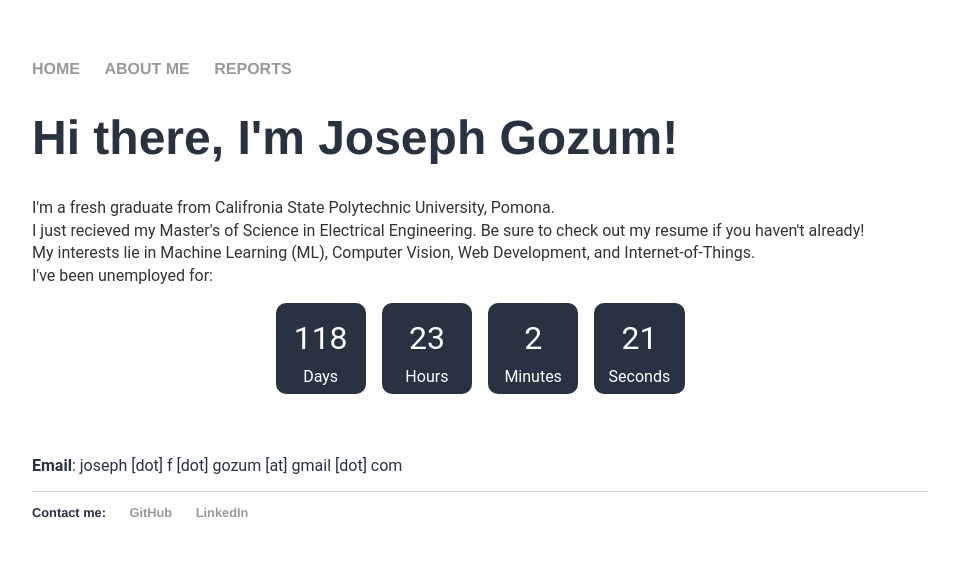
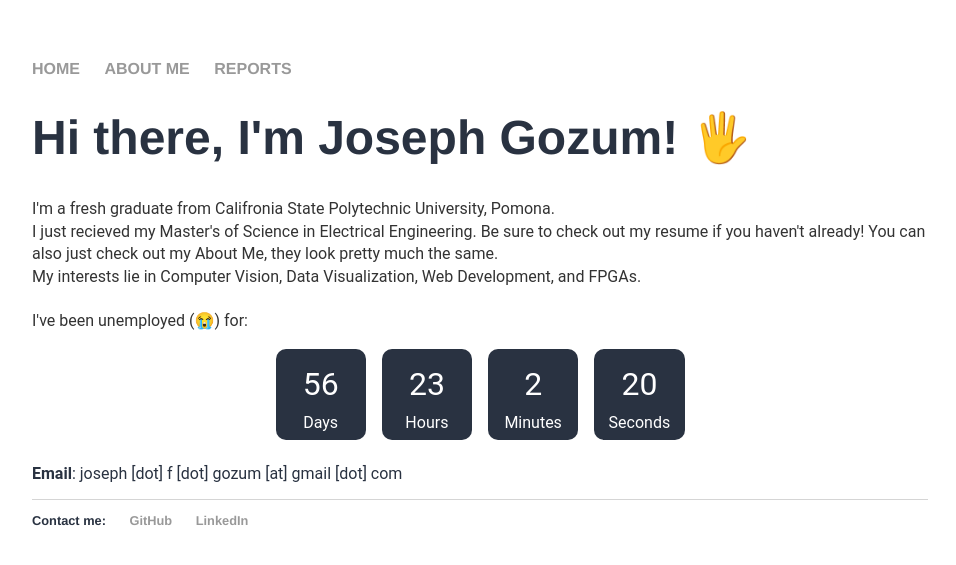
Before and after one commit to jgoeszoom/jgoeszoom.github.io, a Jekyll site: the page built from index.html, in a window 1280 px wide. Shown: the top 565 px of the page, without its empty margins (160-1116 px from the left). Built offline with Jekyll 4.4.1, drawn with Linux system fonts in a browser that asks for light colours.

Commit message:
Added emojis to Home page and updated text

```diff
--- a/index.html
+++ b/index.html
@@ -1,15 +1,16 @@
 ---
 layout: default
-title: Hi there, I'm Joseph Gozum!
+title: Hi there, I'm Joseph Gozum! 🖐
 ---
 <h1>{{ page.title }}</h1>
 
 <div class="blurb">
 	<p>
 		I'm a fresh graduate from Califronia State Polytechnic University, Pomona.<br/>
-		I just recieved my Master's of Science in Electrical Engineering. Be sure to check out my resume if you haven't already!<br/>
-		My interests lie in Machine Learning (ML), Computer Vision, Web Development, and Internet-of-Things.<br />
-		I've been unemployed for:
+		I just recieved my Master's of Science in Electrical Engineering. Be sure to check out my resume if you haven't already!
+		You can also just check out my About Me, they look pretty much the same. <br/>
+		My interests lie in Computer Vision, Data Visualization, Web Development, and FPGAs.<br/><br/>
+		I've been unemployed (😭) for:
 		<div class="timer">
 			<span class="digit">
 				<div id="days"></div>
@@ -28,8 +29,6 @@
 				<div class="tag">Seconds</div>
 			</span>
 		</div>
-		</br>
-		</br>
 		<b>Email</b>: joseph [dot] f [dot] gozum [at] gmail [dot] com
 	</p>
 </div><!-- /.blurb -->
```
Also changed, not shown: other parts of index.html (+1 -1 lines).
